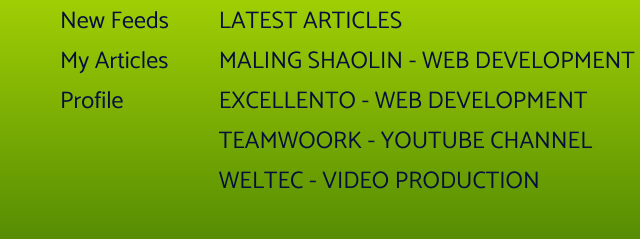
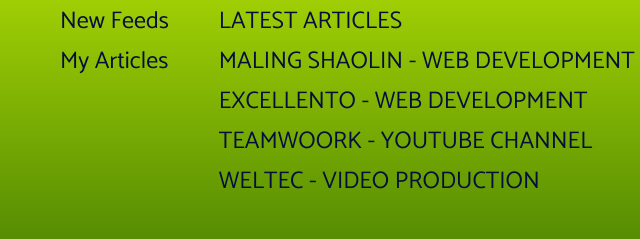
Before and after one commit to Nigorjeanluc/Teamwork, a plain HTML site: page UI/html/articles.html in a window 1280 px wide. Shown: the part 1835-2074 px from the top of the page, 0-640 px from the left. Drawn offline with Linux system fonts and the light colour scheme.

Commit message:
bg(profile-link):remove the profile links - in the nav elements in the footer elements [Fix #168645739]

```diff
--- a/UI/html/articles.html
+++ b/UI/html/articles.html
@@ -209,7 +209,6 @@
         <ul class="footer-links-main">
             <li><a href="index.html">New Feeds</a></li>
             <li><a href="articles.html">My Articles</a></li>
-            <li><a href="#">Profile</a></li>
         </ul>
         <ul class="footer-links-cases">
             <li>
```
Also changed, not shown: UI/html/index.html (+0 -1 lines), UI/html/single.html (+0 -1 lines).
